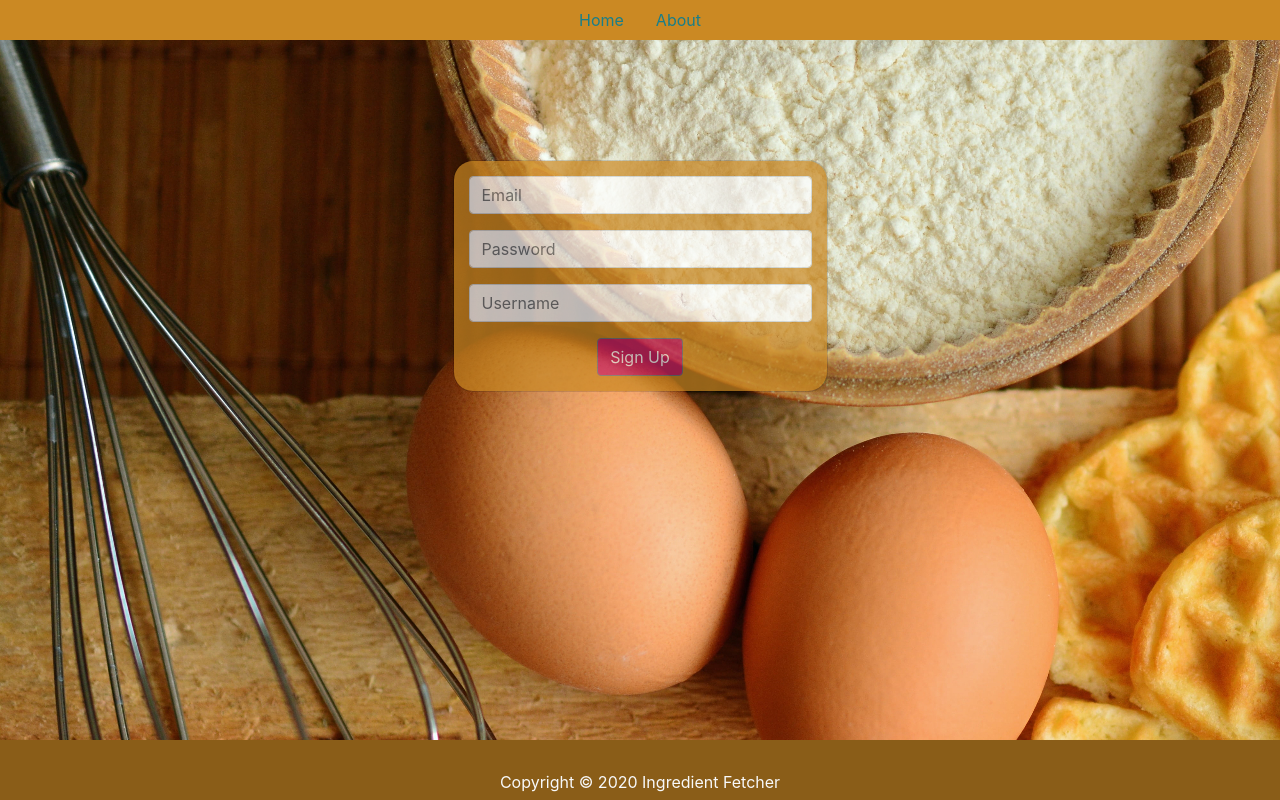
After one commit to kjgillll/INFO2604Project, a Flask app: page /signup in a window 1280 px wide. The commit adds this page. Run offline with Flask 2, Linux system fonts and the light colour scheme; some libraries are stand-ins or nearby versions.

Commit message:
Added signup page

```diff
--- a/main.py
+++ b/main.py
@@ -7,6 +7,10 @@ app = Flask(__name__)
 @app.route("/", methods=['GET'])
 def index():
     return render_template("login.html")
+
+@app.route("/signup")
+def signup():
+    return render_template('signup.html')
 
 @app.route("/home")
 def home():
--- a/templates/login.html
+++ b/templates/login.html
@@ -48,7 +48,6 @@
                             </div>
 
                             <button type="submit" class="btn btn-primary colour-accent2">Login</button>
-                            <button type="submit" class="btn btn-secondary colour-accent1">Sign Up</button>
 
                             <div class="col-12 forgot">
 
--- /dev/null
+++ b/templates/signup.html
@@ -0,0 +1,82 @@
+<!DOCTYPE html>
+<html>
+
+<head>
+
+    <link rel="stylesheet" href="https://stackpath.bootstrapcdn.com/bootstrap/4.4.1/css/bootstrap.min.css" integrity="sha384-Vkoo8x4CGsO3+Hhxv8T/Q5PaXtkKtu6ug5TOeNV6gBiFeWPGFN9MuhOf23Q9Ifjh" crossorigin="anonymous">
+    <link rel="stylesheet" href="https://cdnjs.cloudflare.com/ajax/libs/font-awesome/4.7.0/css/font-awesome.min.css">
+    <link rel="stylesheet" href="../static/css/colours.css">
+    <link rel="stylesheet" href="../static/css/login.css">
+
+</head>
+
+<body>
+
+    <header class="colour-primary">
+
+        <nav class="nav justify-content-center">
+
+            <a class="nav-link" href="{{url_for ('index') }}">Home</a>
+            <a class="nav-link" href="{{url_for ('about') }}">About</a>
+
+        </nav>
+
+    </header>
+
+	<div class="modal-dialog text-center">
+
+		<div class="col-sm-9 main-section">
+
+			<div class="modal-content colour-primary">
+
+				<div class="form-input col-12">
+
+					<form>
+
+						<div class="form-group">
+
+							<input type="=email" class="form-control" placeholder="Email" required>
+
+				        </div>
+
+						<div class="form-group">
+
+							<input type="=password" class="form-control" placeholder="Password" required>
+
+				        </div>
+
+                        <div class="form-group">
+
+							<input type="=username" class="form-control" placeholder="Username" required>
+
+				        </div>
+
+						<button type="submit" class="btn btn-secondary colour-accent1">Sign Up</button>
+
+					</form>
+
+				</div>
+
+			</div>
+
+		</div>
+
+	</div>
+
+    <footer class="footer colour-primary-dark">
+
+        <div class="row text-center">
+
+            <div class="col-md-12 text-light">Copyright © 2020 Ingredient Fetcher</div>
+
+        </div>
+
+    </footer>
+
+    <script src="https://code.jquery.com/jquery-3.4.1.slim.min.js" integrity="sha384-J6qa4849blE2+poT4WnyKhv5vZF5SrPo0iEjwBvKU7imGFAV0wwj1yYfoRSJoZ+n" crossorigin="anonymous"></script>
+    <script src="https://cdn.jsdelivr.net/npm/popper.js@1.16.0/dist/umd/popper.min.js" integrity="sha384-Q6E9RHvbIyZFJoft+2mJbHaEWldlvI9IOYy5n3zV9zzTtmI3UksdQRVvoxMfooAo" crossorigin="anonymous"></script>
+    <script src="https://stackpath.bootstrapcdn.com/bootstrap/4.4.1/js/bootstrap.min.js" integrity="sha384-wfSDF2E50Y2D1uUdj0O3uMBJnjuUD4Ih7YwaYd1iqfktj0Uod8GCExl3Og8ifwB6" crossorigin="anonymous"></script>
+
+</body>
+
+</html>
```
